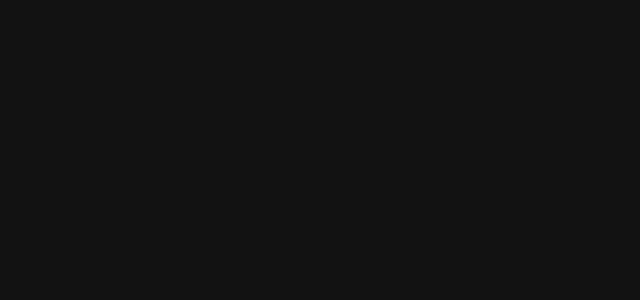
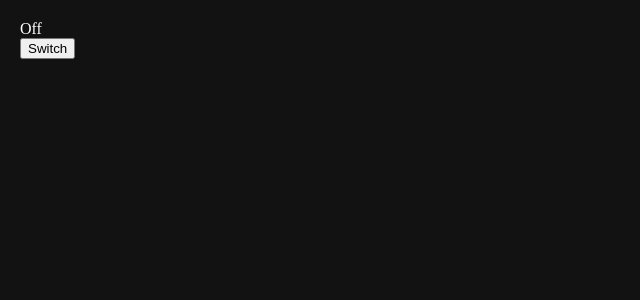
Before and after one commit to DylanIz/ReactTraining, a React (Vite) app in the folder ReactUpskill/react-demo/: page / in a window 1280 px wide. Shown: the top 300 px of the page, without its empty margins (0-640 px from the left). Built offline with nearby package versions, Linux system fonts and the light colour scheme.

Commit message:
Switcher

```diff
--- a/ReactUpskill/react-demo/src/App.tsx
+++ b/ReactUpskill/react-demo/src/App.tsx
@@ -1,5 +1,6 @@
 import { useEffect } from "react";
 import "./App.css";
+import Switcher from "./Components/Switcher";
 
 const App = () => {
   useEffect(() => {
@@ -8,7 +9,9 @@ const App = () => {
 
   return (
     <>
-      <div className="app-container"></div>
+      <div className="app-container">
+        <Switcher />
+      </div>
     </>
   );
 };
--- /dev/null
+++ b/ReactUpskill/react-demo/src/Components/Switcher.tsx
@@ -0,0 +1,14 @@
+import React from "react";
+
+const Switcher = () => {
+  const [sw, setSw] = React.useState(false);
+  return (
+    <div>
+      {sw ? <span>On</span> : <span>Off</span>}
+      <br />
+      <input type="button" value="Switch" onClick={() => setSw((s) => !s)} />
+    </div>
+  );
+};
+
+export default Switcher;
```
